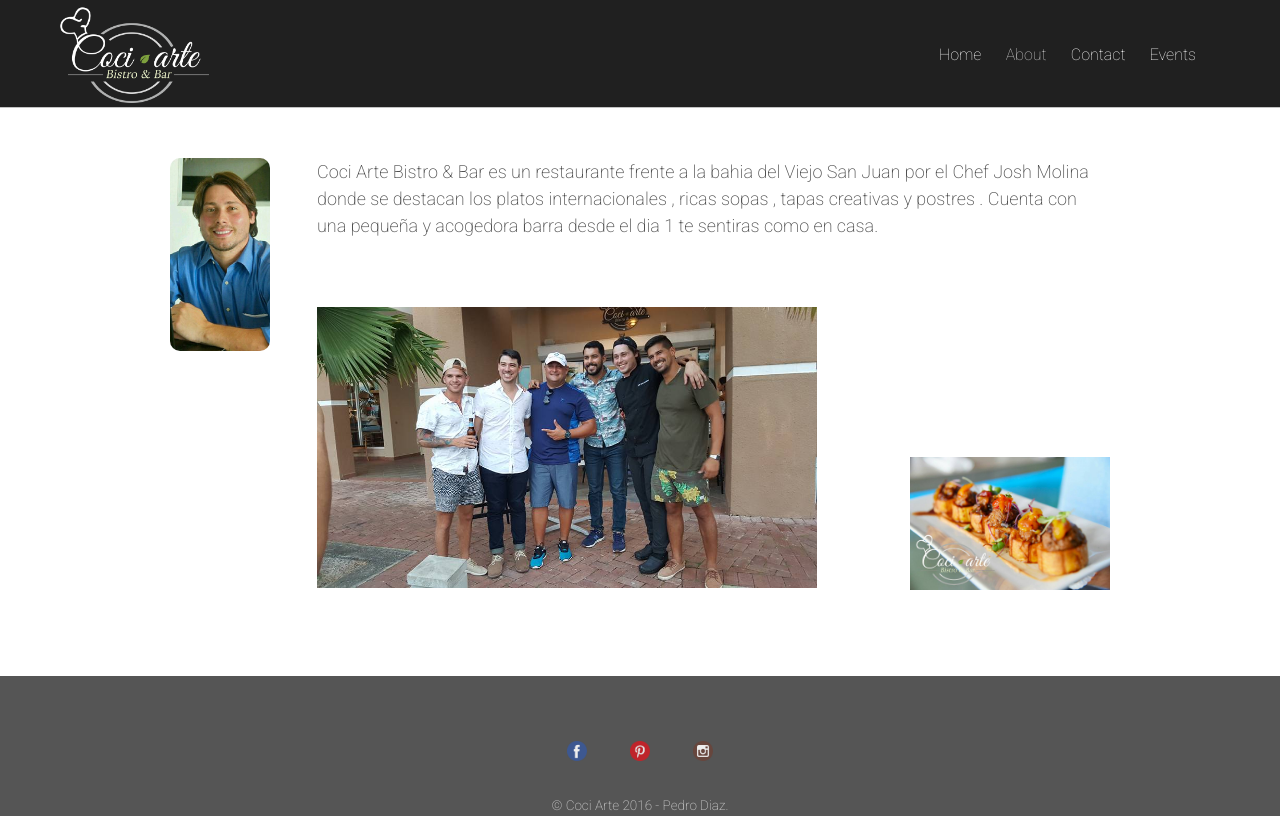
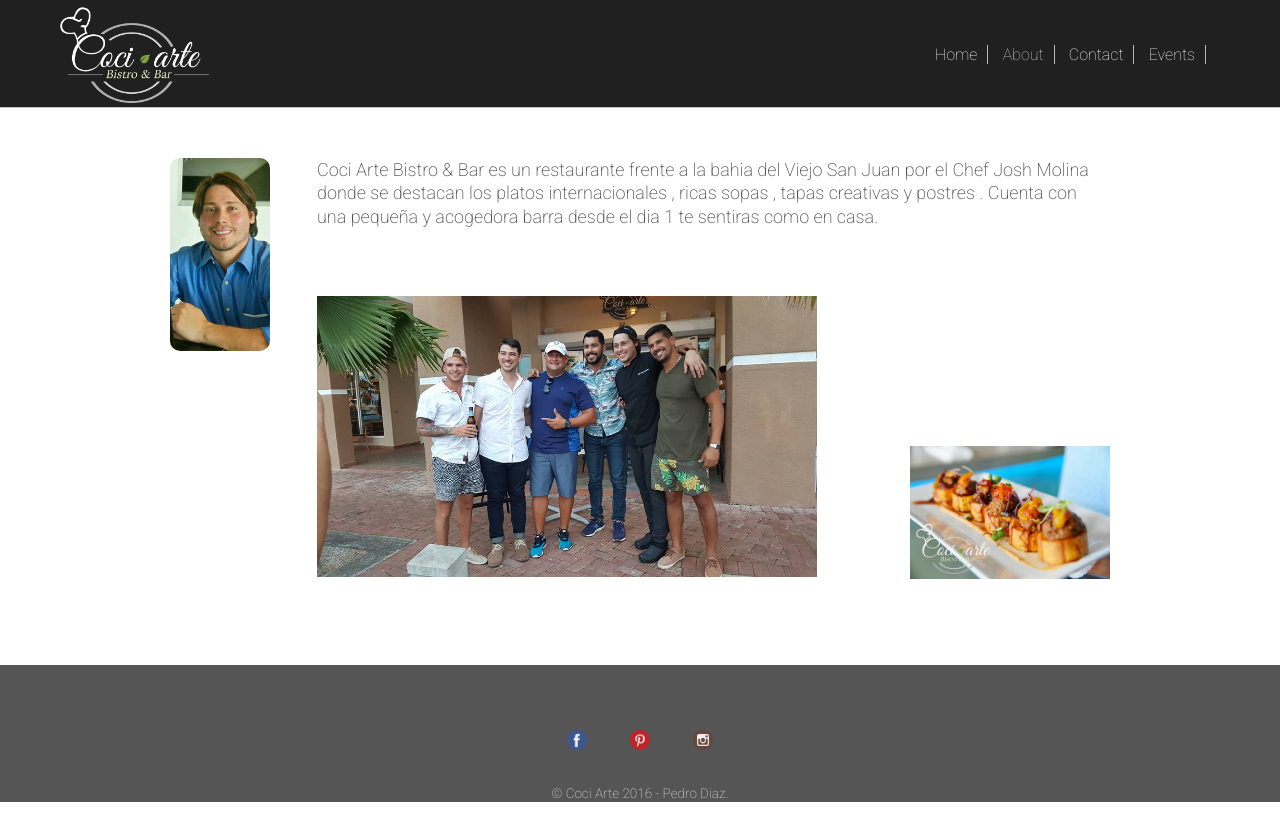
Before and after one commit to Pjdaze/coci-arte, a plain HTML site: page about.html in a window 1280 px wide. Drawn offline with nearby package versions, Linux system fonts and the light colour scheme.

Commit message:
changes
.fixed logo size on smaller screens.
.fixed <P> size and lne height

```diff
--- a/css/liquid.css
+++ b/css/liquid.css
@@ -33,10 +33,14 @@ max-height: 150px;
 }
 
 
+#logo1 img {
+
+max-height: 150px;
 
 
+}
 
-    /*ABout-Page*/
+  /*ABout-Page*/
     .profile-photo {
         float: left;
         margin: 0 5% 80px 0;
@@ -44,7 +48,9 @@ max-height: 150px;
 }
 
 
-/*only 480 screen*/
+/*****************
+only 480 screen
+******************/
 @media screen and (max-width: 660px) {
 
 nav {
@@ -53,13 +59,6 @@ border-top: 1px dotted #c4c4c4;
 border-bottom: 1px dotted #c4c4c4;
 
 }
-
-
-
-
-
-
-
 
 }
 
--- a/css/style.css
+++ b/css/style.css
@@ -38,7 +38,7 @@ h3 {
 
 p {
 
-line-height: 1.5em;
+line-height: 1.3em;
 font-size: 1.2em;
 font-weight: 300;
 
@@ -100,9 +100,8 @@ nav {
   padding: 30px 0;
   margin: 10px 0 0;
 
+}
 
-
-}
 
 nav a, nav a:visited {
   color: white;
@@ -112,16 +111,18 @@ nav a, nav a:visited {
 nav a.selected, nav a:hover {
   color: #c7c7c7;
 }
+
 nav ul {
   list-style: none;
   margin: 0 10px;
   padding: 0;
 
 }
+
 nav li {
 
   display: inline-block;
-
+  border-right: 1px solid #b9b9b9;
 }
 
 nav a {
```
Also changed, not shown: 1 other file.
